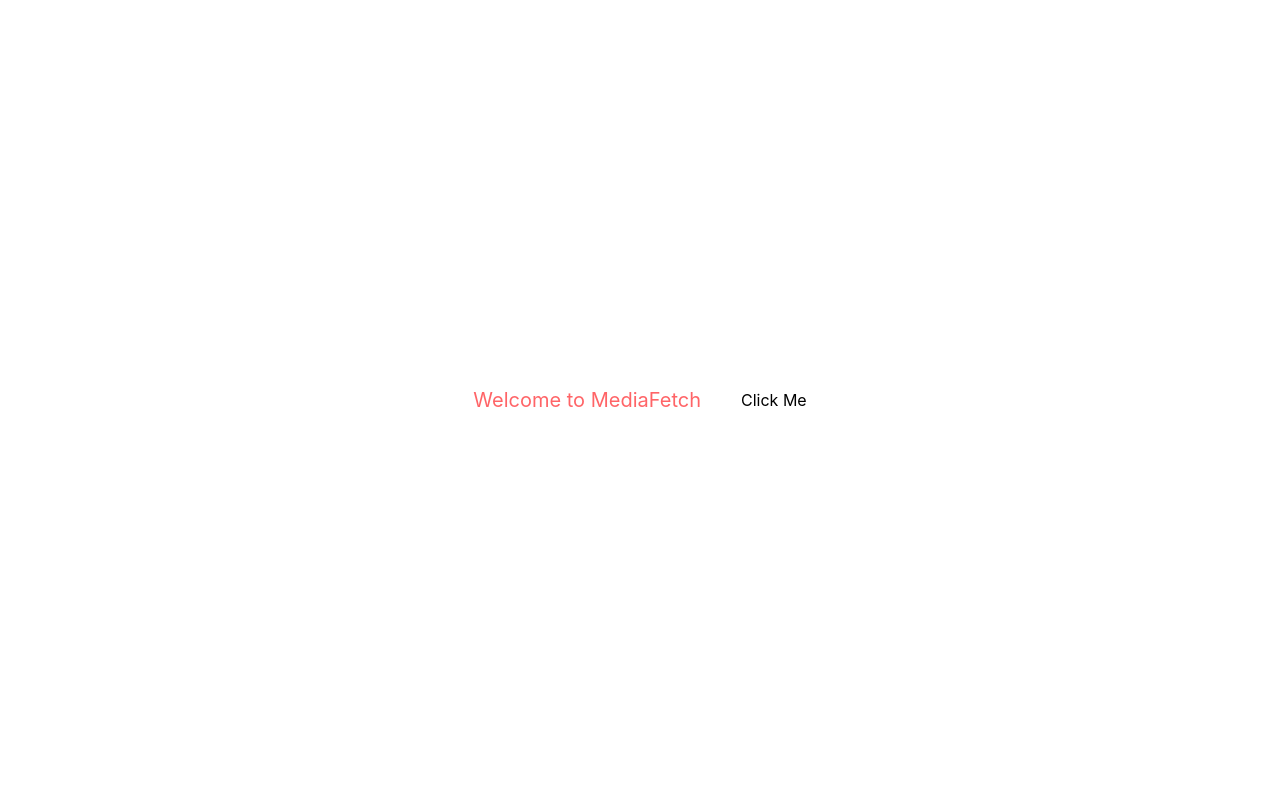
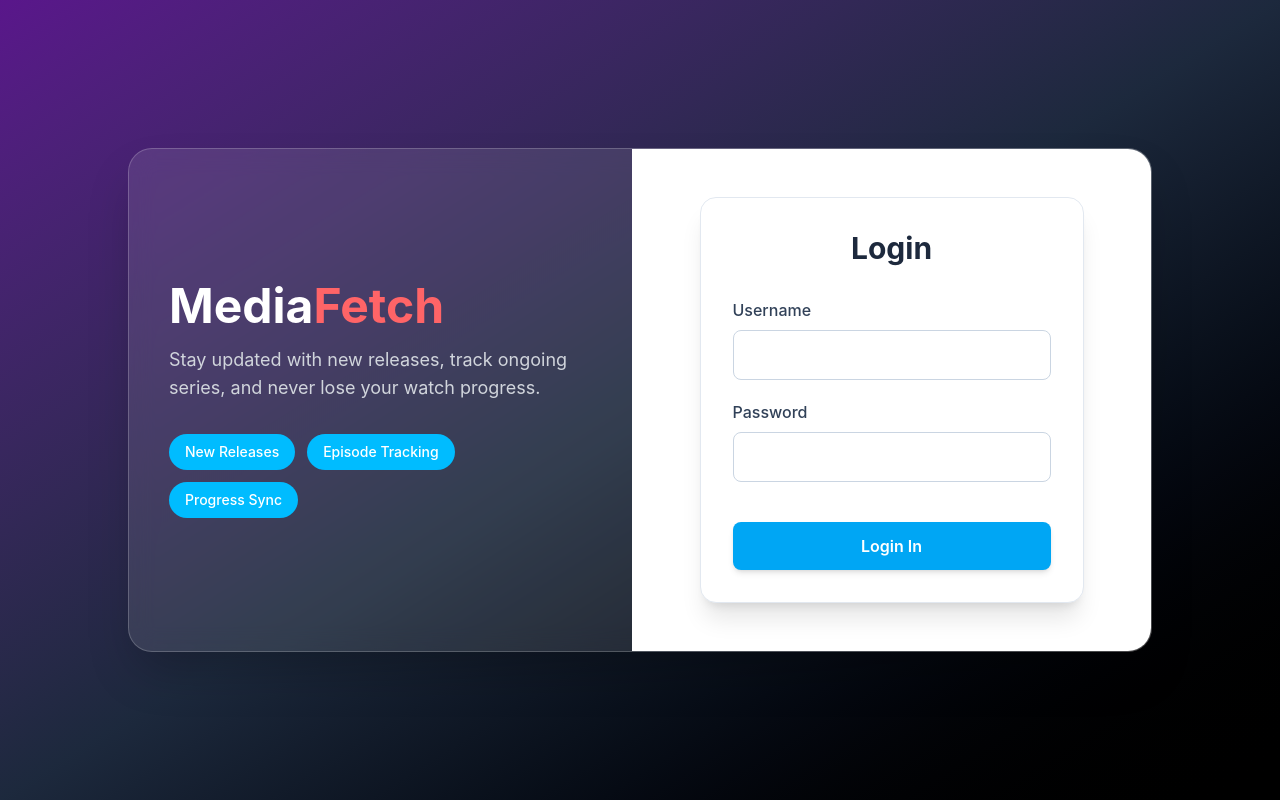
Before and after one commit to alroy2024/MediaFetch, a React (Vite) app in the folder frontend/: page / in a window 1280 px wide. Built offline with nearby package versions, Linux system fonts and the light colour scheme.

Commit message:
Landing Page And Login

```diff
--- a/frontend/src/App.tsx
+++ b/frontend/src/App.tsx
@@ -1,16 +1,42 @@
-import { Link } from 'react-router-dom';
+import Login from "./components/Login";
 
 function App() {
+  return (
+    <div className="min-h-screen bg-gradient-to-br from-purple-900 via-slate-800 to-black flex items-center justify-center px-4">
+      <div className="w-full max-w-5xl bg-white/10 backdrop-blur-md rounded-3xl shadow-2xl border border-white/20 overflow-hidden flex flex-col md:flex-row">
 
-  return (
-    <>
-    <div className=" h-screen flex justify-center items-center gap-10">
-      <h1 className="text-red-400 text-xl">Welcome to MediaFetch</h1>
-      <Link to="/login" >Click Me</Link>
+        {/* Left Section */}
+        <div className="flex-1 p-10 flex flex-col justify-center text-white">
+          <h1 className="text-5xl font-bold mb-4">
+            Media<span className="text-red-400">Fetch</span>
+          </h1>
+
+          <p className="text-gray-300 text-lg max-w-md">
+            Stay updated with new releases, track ongoing series,
+            and never lose your watch progress.
+          </p>
+
+          <div className="mt-8 flex gap-3 flex-wrap">
+            <span className="px-4 py-2 bg-sky-400 rounded-full text-sm font-medium hover:bg-red-500">
+              New Releases
+            </span>
+            <span className="px-4 py-2 bg-sky-400 rounded-full text-sm font-medium hover:bg-red-500">
+              Episode Tracking
+            </span>
+            <span className="px-4 py-2 bg-sky-400 rounded-full text-sm font-medium hover:bg-red-500">
+              Progress Sync
+            </span>
+          </div>
+        </div>
+
+        {/* Right Section */}
+        <div className="flex-1 bg-white p-4 md:p-12 flex justify-center">
+          <Login />
+        </div>
+
+      </div>
     </div>
-
-    </>
-  )
+  );
 }
 
-export default App
+export default App;
--- /dev/null
+++ b/frontend/src/components/Login.tsx
@@ -0,0 +1,51 @@
+import { Link } from 'react-router-dom';
+import { useState } from 'react'
+
+function Login() {
+    const [username, setUsername] = useState('')
+    const [password, setPassword] = useState('')
+
+    return (
+        <>
+            <div className=" flex items-center justify-center">
+                <div className="bg-white p-8 rounded-2xl shadow-xl w-96 border border-slate-200">
+                    <form>
+                        <h1 className="text-3xl font-bold text-center text-slate-800 mb-8">
+                            Login
+                        </h1>
+
+                        <label className="block text-slate-700 font-medium mb-2">
+                            Username
+                        </label>
+                        <input
+                            type="text"
+                            onChange={(e) => setUsername(e.target.value)}
+                            required
+                            className="w-full px-4 py-3 mb-5 border border-slate-300 rounded-lg focus:outline-none focus:ring-2 focus:ring-sky-500 focus:border-transparent transition-all duration-300"
+                        />
+
+                        <label className="block text-slate-700 font-medium mb-2">
+                            Password
+                        </label>
+                        <input
+                            type="password"
+                            onChange={(e) => setPassword(e.target.value)}
+                            required
+                            className="w-full px-4 py-3 mb-6 border border-slate-300 rounded-lg focus:outline-none focus:ring-2 focus:ring-sky-500 focus:border-transparent transition-all duration-300"
+                        />
+                    </form>
+
+                    <div className="mt-4">
+                        <Link to="/Home">
+                            <div className="w-full px-6 py-3 rounded-lg bg-sky-500 hover:bg-green-600 text-white transition-all duration-300 cursor-pointer font-semibold shadow-md hover:shadow-lg text-center">
+                                Login In
+                            </div>
+                        </Link>
+                    </div>
+                </div>
+            </div>
+        </>
+    )
+}
+
+export default Login
--- /dev/null
+++ b/frontend/src/pages/Home.tsx
@@ -0,0 +1,21 @@
+function Home(){
+    return(
+        <>
+        <div>
+            <div className="bg-blue-900 h-35 flex items-center">
+                <div className="bg-white w-full h-9 m-40">Search</div>
+            </div>
+            <div className="bg-red-400 h-145">
+                <div>Novels
+                </div>
+                <div>Anime</div>
+                <div>Manga</div>
+                <div>TV</div>
+                <div>Movies</div>
+            </div>
+        </div>
+        </>
+    )
+}
+
+export default Home
--- a/frontend/src/pages/Login.tsx
+++ /dev/null
@@ -1,12 +0,0 @@
-function Login(){
-    return(
-        <>
-        <div>
-        <h1>Login In</h1>
-        <h1>Sign Up</h1>
-        </div>
-        </>
-    )
-}
-
-export default Login
```
Also changed, not shown: frontend/src/pages/Dashboard.tsx (deleted, +0 -7 lines), frontend/src/router.tsx (+3 -8 lines), 1 other file (tests, documents, lock files or other folders).
